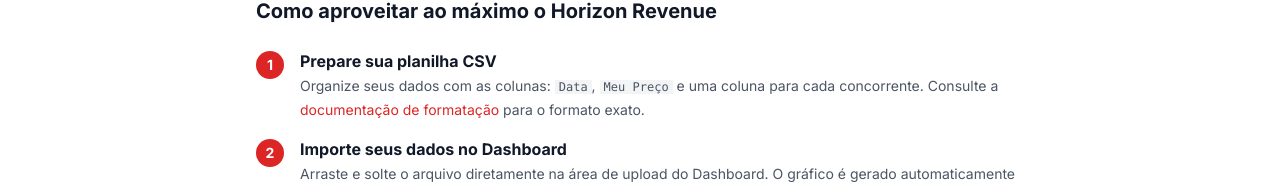
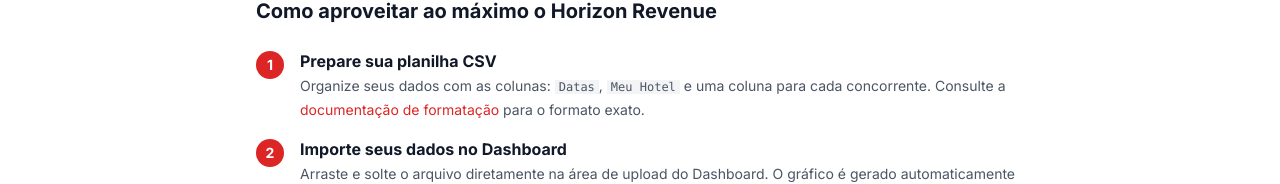
Before and after one commit to Joao-VitorGD1703/horizon_revenue, a Vue app: page /success in a window 1280 px wide. Shown: the part 972-1156 px from the top of the page. Built offline with nearby package versions, Linux system fonts and the light colour scheme; no server answers.

Commit message:
fix bug with table

```diff
--- a/src/components/RevenueChart.vue
+++ b/src/components/RevenueChart.vue
@@ -44,18 +44,18 @@
     return { labels: [], datasets: [] }
   }
 
-  const labels = props.dataset.map(row => row.Data)
+  const labels = props.dataset.map(row => row.datas)
 
-  // Extract all keys except 'Data' and 'Meu Preço'
-  const competitors = Object.keys(props.dataset[0]).filter(k => k !== 'Data' && k !== 'Meu Preço')
+  // Extract all keys except 'datas' and 'meu hotel'
+  const competitors = Object.keys(props.dataset[0]).filter(k => k !== 'datas' && k !== 'meu hotel')
 
   // Colors mapping for dynamically assigned competitors
   const compColors = ['#9ca3af', '#60a5fa', '#34d399', '#fbbf24', '#a78bfa', '#f472b6', '#fb923c']
 
   const datasets = [
     {
-      label: 'Meu Preço',
-      data: props.dataset.map(row => row['Meu Preço']),
+      label: 'Meu Hotel',
+      data: props.dataset.map(row => row['meu hotel']),
       borderColor: '#dc2626', // Primary Red
       backgroundColor: '#dc2626',
       borderWidth: 3,
--- a/src/components/UploadDropzone.vue
+++ b/src/components/UploadDropzone.vue
@@ -35,6 +35,11 @@
     header: true,
     dynamicTyping: true,
     skipEmptyLines: true,
+    transformHeader: (header, index) => {
+      if (index === 0) return 'datas'
+      if (index === 1) return 'meu hotel'
+      return header.toLowerCase().trim()
+    },
     complete: (results) => {
       emit('data-parsed', results.data)
     }
--- a/src/views/CheckoutSuccess.vue
+++ b/src/views/CheckoutSuccess.vue
@@ -87,7 +87,7 @@
             <span class="bg-primaryRed text-white text-sm font-bold w-7 h-7 flex items-center justify-center rounded-full flex-shrink-0 mt-0.5 mr-4">1</span>
             <div>
               <strong class="block text-gray-900">Prepare sua planilha CSV</strong>
-              <span class="text-gray-600 text-sm">Organize seus dados com as colunas: <code class="bg-gray-100 px-1 text-xs">Data</code>, <code class="bg-gray-100 px-1 text-xs">Meu Preço</code> e uma coluna para cada concorrente. Consulte a <router-link to="/docs" class="text-primaryRed hover:underline">documentação de formatação</router-link> para o formato exato.</span>
+              <span class="text-gray-600 text-sm">Organize seus dados com as colunas: <code class="bg-gray-100 px-1 text-xs">Datas</code>, <code class="bg-gray-100 px-1 text-xs">Meu Hotel</code> e uma coluna para cada concorrente. Consulte a <router-link to="/docs" class="text-primaryRed hover:underline">documentação de formatação</router-link> para o formato exato.</span>
             </div>
           </li>
           <li class="flex items-start">
--- a/src/views/Dashboard.vue
+++ b/src/views/Dashboard.vue
@@ -45,13 +45,31 @@
 
       <!-- Data Table Area -->
       <div v-if="revenueData.length > 0" class="bg-white p-6 border border-gray-200 shadow-sm w-full flex flex-col">
-        <h2 class="text-lg font-bold text-gray-800 mb-4">Dados Brutos</h2>
+        <div class="flex flex-col md:flex-row justify-between items-start md:items-center mb-4 gap-4">
+          <h2 class="text-lg font-bold text-gray-800">Dados Brutos</h2>
+
+          <!-- Legenda de Cores -->
+          <div class="flex flex-wrap gap-4 text-sm font-medium">
+            <div class="flex items-center gap-2">
+              <span class="w-3 h-3 rounded-full bg-blue-600"></span>
+              <span class="text-gray-600">Mais de 20% acima da média</span>
+            </div>
+            <div class="flex items-center gap-2">
+              <span class="w-3 h-3 rounded-full bg-green-600"></span>
+              <span class="text-gray-600">Próximo da média</span>
+            </div>
+            <div class="flex items-center gap-2">
+              <span class="w-3 h-3 rounded-full bg-red-600"></span>
+              <span class="text-gray-600">Mais de 15% abaixo da média</span>
+            </div>
+          </div>
+        </div>
         <div class="overflow-x-auto">
           <table class="w-full text-left border-collapse min-w-max">
             <thead>
               <tr class="border-b-2 border-gray-100 text-gray-700 bg-gray-50">
-                <th class="p-3 font-semibold whitespace-nowrap">Data</th>
-                <th class="p-3 font-semibold text-primaryRed">Meu Preço</th>
+                <th class="p-3 font-semibold whitespace-nowrap">Datas</th>
+                <th class="p-3 font-semibold text-primaryRed">Meu Hotel</th>
                 <th v-for="comp in competitors" :key="comp" class="p-3 font-semibold text-gray-500">{{ comp }}</th>
               </tr>
             </thead>
@@ -61,8 +79,8 @@
                 :key="index"
                 class="border-b border-gray-100 hover:bg-gray-50 transition-colors"
               >
-                <td class="p-3 font-medium">{{ row.Data }}</td>
-                <td class="p-3 font-bold" :class="getPriceClass(row)">R$ {{ row['Meu Preço'] }}</td>
+                <td class="p-3 font-medium">{{ formatDate(row.datas) }}</td>
+                <td class="p-3 font-bold" :class="getPriceClass(row)">R$ {{ row['meu hotel'] }}</td>
                 <td v-for="comp in competitors" :key="comp" class="p-3">R$ {{ row[comp] }}</td>
               </tr>
             </tbody>
@@ -98,8 +116,8 @@
 
 const periodLabel = computed(() => {
   if (paginatedChartData.value.length === 0) return ''
-  const first = paginatedChartData.value[0].Data
-  const last = paginatedChartData.value[paginatedChartData.value.length - 1].Data
+  const first = paginatedChartData.value[0].datas
+  const last = paginatedChartData.value[paginatedChartData.value.length - 1].datas
   return `${first} a ${last}`
 })
 
@@ -113,13 +131,34 @@
   }
 }
 
+const formatDate = (val) => {
+  if (!val) return '';
+  const str = String(val);
+
+  if (str.includes('-')) {
+    const parts = str.split('-');
+    if (parts.length === 3 && parts[0].length === 4) {
+      return `${parts[2]}/${parts[1]}/${parts[0]}`;
+    }
+  }
+
+  const d = new Date(str);
+  if (!isNaN(d.getTime())) {
+    const day = String(d.getUTCDate()).padStart(2, '0');
+    const month = String(d.getUTCMonth() + 1).padStart(2, '0');
+    const year = d.getUTCFullYear();
+    return `${day}/${month}/${year}`;
+  }
+  return str;
+};
+
 const competitors = computed(() => {
   if (revenueData.value.length === 0) return []
-  return Object.keys(revenueData.value[0]).filter(k => k !== 'Data' && k !== 'Meu Preço')
+  return Object.keys(revenueData.value[0]).filter(k => k !== 'datas' && k !== 'meu hotel')
 })
 
 const getPriceClass = (row) => {
-  const myPrice = Number(row['Meu Preço'])
+  const myPrice = Number(row['meu hotel'])
   if (isNaN(myPrice)) return 'text-gray-900'
 
   const compPrices = competitors.value.map(c => Number(row[c])).filter(p => !isNaN(p))
--- a/src/views/Documentation.vue
+++ b/src/views/Documentation.vue
@@ -48,12 +48,12 @@
               </thead>
               <tbody class="text-gray-600">
                 <tr class="border-b border-gray-100">
-                  <td class="py-3 pr-6 font-mono text-primaryRed font-semibold">Data</td>
+                  <td class="py-3 pr-6 font-mono text-primaryRed font-semibold">Datas</td>
                   <td class="py-3 pr-6"><code class="bg-gray-100 px-2 py-0.5 rounded text-xs">AAAA-MM-DD</code></td>
                   <td class="py-3">Data da tarifa no formato ISO. Ex: <code class="bg-gray-50 px-1 text-xs">2026-03-15</code></td>
                 </tr>
                 <tr class="border-b border-gray-100">
-                  <td class="py-3 pr-6 font-mono text-primaryRed font-semibold">Meu Preço</td>
+                  <td class="py-3 pr-6 font-mono text-primaryRed font-semibold">Meu Hotel</td>
                   <td class="py-3 pr-6"><code class="bg-gray-100 px-2 py-0.5 rounded text-xs">número</code></td>
                   <td class="py-3">Sua tarifa praticada naquela data. Use ponto como separador decimal.</td>
                 </tr>
@@ -68,7 +68,7 @@
 
           <h3 id="exemplo" class="text-lg font-bold text-gray-900 mb-3 scroll-mt-8">Exemplo de arquivo</h3>
           <div class="bg-gray-900 rounded-none p-4 mb-4">
-            <pre class="text-green-400 text-sm overflow-x-auto font-mono leading-relaxed">Data,Meu Preço,Hotel Vizinho,Pousada Central
+            <pre class="text-green-400 text-sm overflow-x-auto font-mono leading-relaxed">Datas,Meu Hotel,Hotel Vizinho,Pousada Central
 2026-03-01,150,145,160
 2026-03-02,155,145,150
 2026-03-03,180,170,175
@@ -183,7 +183,7 @@
                 <span class="text-gray-400 group-open:rotate-180 transition-transform">▼</span>
               </summary>
               <p class="mt-3 text-gray-600 text-sm leading-relaxed">
-                Na tabela de dados brutos do Dashboard, a coluna "Meu Preço" é colorida de acordo com sua posição em relação à média dos concorrentes:
+                Na tabela de dados brutos do Dashboard, a coluna "Meu Hotel" é colorida de acordo com sua posição em relação à média dos concorrentes:
               </p>
               <ul class="mt-2 space-y-1 text-sm">
                 <li><span class="text-blue-600 font-semibold">Azul</span> — Sua tarifa está mais de 20% acima da média. Risco de perder ocupação.</li>
```
